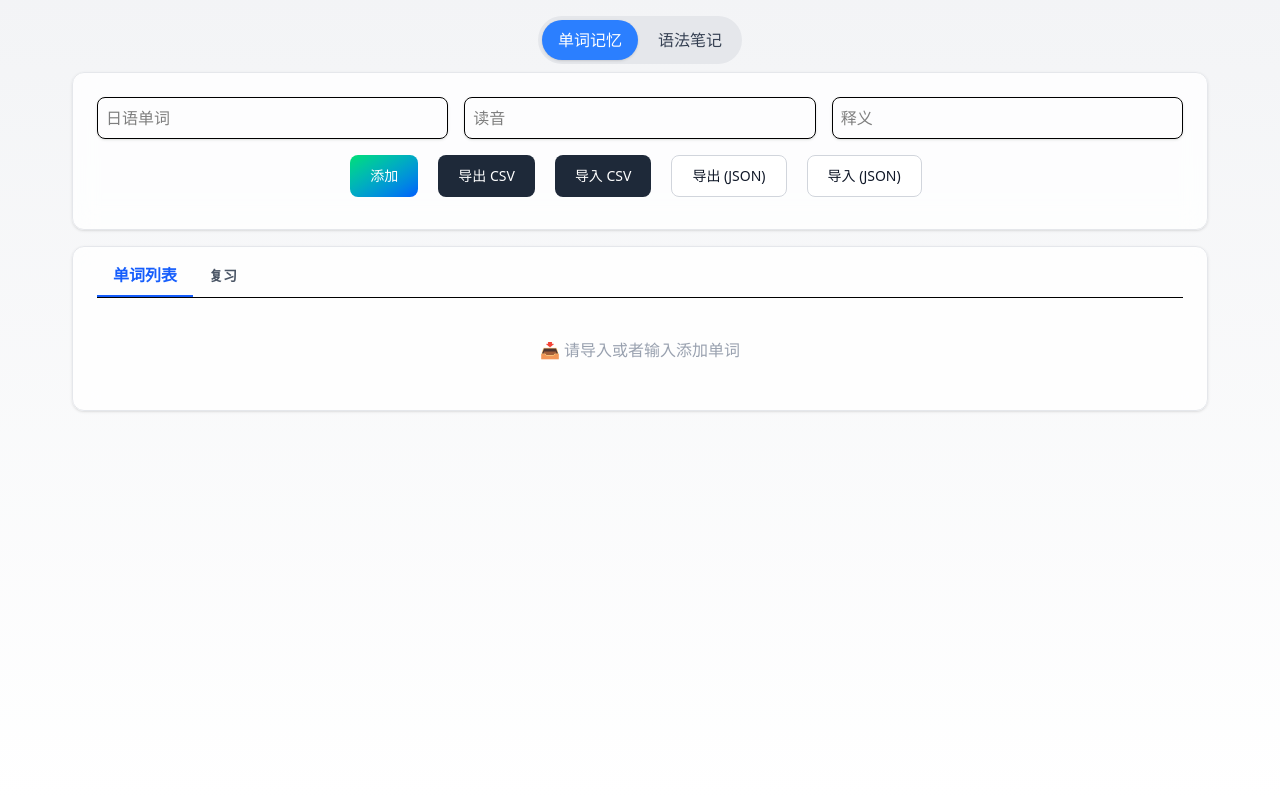
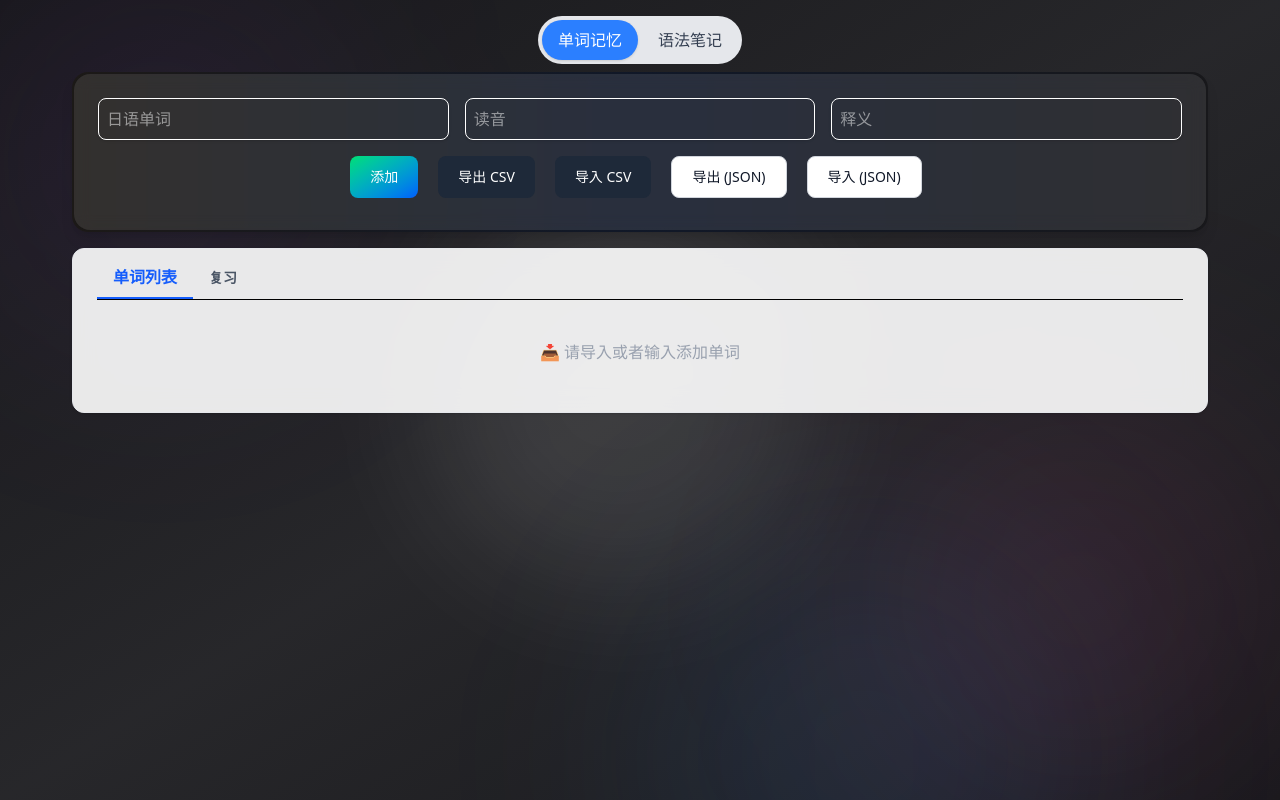
Before and after one commit to lomodd/japanese-vocab-trainer, a React (Vite) app: page / in a window 1280 px wide. Built offline with nearby package versions, Linux system fonts and the light colour scheme.

Commit message:
dark mode

```diff
--- a/src/App.jsx
+++ b/src/App.jsx
@@ -6,7 +6,20 @@ export default function App() {
   const [activeModule, setActiveModule] = useState('word'); // 'words' 或 'grammar'
 
   return (
-    <div className="min-h-screen bg-gradient-to-b from-gray-100 to-white">
+<div className="min-h-screen bg-zinc-900 relative overflow-hidden">
+  {/* 深色渐变底色 */}
+  <div className="absolute inset-0 bg-gradient-to-br from-zinc-900 via-zinc-800 to-zinc-900"></div>
+
+  {/* 光斑层 */}
+  <div className="absolute top-1/4 left-1/3 w-96 h-96 bg-white/10 rounded-full blur-3xl"></div>
+  <div className="absolute top-2/3 left-2/4 w-[28rem] h-[28rem] bg-blue-400/10 rounded-full blur-[100px]"></div>
+  <div className="absolute top-0 left-0 w-[20rem] h-[20rem] bg-purple-500/10 rounded-full blur-[120px]"></div>
+  <div className="absolute bottom-0 right-0 w-[25rem] h-[25rem] bg-pink-400/10 rounded-full blur-[120px]"></div>
+
+  {/* 内容区域 */}
+  <div className="relative z-10 ">
+    {/* 这里放你的内容 */}
+
       <div className="max-w-6xl mx-auto rounded-2xl p-2">
           {/* 顶部标题和模块切换 */}
         <div className="flex justify-center my-2">
@@ -37,9 +50,12 @@ export default function App() {
 
         {/* 模块内容 */}
         <div className="transition-opacity duration-500" key={activeModule}>
-          {activeModule === 'word' ? <WordModule /> : <GrammarModule />}
+          {activeModule === 'word' ?
+          <WordModule /> : <GrammarModule />}
         </div>
       </div>
-    </div>
+  </div>
+</div>
+
   );
 }
--- a/src/GrammarModule.jsx
+++ b/src/GrammarModule.jsx
@@ -235,23 +235,23 @@ const nextImport = () => {
   return (
     <div>
       {/* 表单 */}
-      <div className="bg-gray-50 border border-gray-200 rounded-xl p-6 shadow-sm">
+      <div className="bg-white/5 backdrop-blur-md border border-white/10 shadow-lg rounded-2xl p-6">
         <div className="">
           <input
-            className="w-full border rounded-lg p-2 mb-3"
+            className="w-full rounded-xl p-3 mb-4 bg-black border border-gray-600 focus:border-blue-500 focus:outline-none text-white placeholder-gray-4003"
             placeholder="语法标题"
             value={form.title}
             onChange={(e) => setForm({ ...form, title: e.target.value })}
           />
           <textarea
-            className="w-full border rounded-lg p-2 mb-3"
+            className="w-full rounded-xl p-3 mb-4 bg-black border border-gray-600 focus:border-blue-500 focus:outline-none text-white placeholder-gray-400"
             placeholder="语法内容"
             rows={3}
             value={form.content}
             onChange={(e) => setForm({ ...form, content: e.target.value })}
           />
           <textarea
-            className="w-full border rounded-lg p-2 mb-3"
+            className="w-full rounded-xl p-3 mb-4 bg-black border border-gray-600 focus:border-blue-500 focus:outline-none text-white placeholder-gray-400"
             placeholder="例句"
             rows={2}
             value={form.example}
@@ -317,7 +317,7 @@ const nextImport = () => {
       </div>
 
       {/*主块区 语法列表 */}
-<div class="backdrop-blur-md bg-white/80 border border-gray-200 rounded-xl px-6 py-2 mt-4 shadow-sm">
+<div class="backdrop-blur-md bg-white/90 border border-gray-200 rounded-xl px-6 py-2 mt-4 shadow-sm">
 
       {/* 列表：每项默认限高，点击展开 */}
       <div className="rounded p-4">
--- a/src/WordModule.jsx
+++ b/src/WordModule.jsx
@@ -516,26 +516,26 @@ const nextImport = () => {
   return (
     <div>
       {/* 表单区域 */}
-<div class="backdrop-blur-md bg-white/80 border border-gray-200 rounded-xl p-6 shadow-sm">
-
+<div className="relative rounded-2xl p-[2px] bg-gradient-to-r from-stone-900 via-gray-900 to-zinc-900 shadow-lg">
+  <div className="bg-white/10 rounded-2xl p-6 backdrop-blur-sm">
         <div className="grid grid-cols-1 md:grid-cols-3 gap-4 mb-4">
           <input
             ref={wordInputRef}
-            className="w-full border rounded-lg p-2 shadow-sm focus:ring-2 focus:ring-blue-400 focus:outline-none"
+            className="w-full border rounded-lg p-2 shadow-sm focus:ring-2 focus:ring-blue-400 focus:outline-none text-white placeholder-gray-4003"
             placeholder="日语单词"
             value={form.word}
             onChange={(e) => setForm({ ...form, word: e.target.value })}
             onKeyDown={handleKeyDown}
           />
           <input
-            className="w-full border rounded-lg p-2 shadow-sm focus:ring-2 focus:ring-blue-400 focus:outline-none"
+            className="w-full border rounded-lg p-2 shadow-sm focus:ring-2 focus:ring-blue-400 focus:outline-none text-white placeholder-gray-4003"
             placeholder="读音"
             value={form.reading}
             onChange={(e) => setForm({ ...form, reading: e.target.value })}
             onKeyDown={handleKeyDown}
           />
           <input
-            className="w-full border rounded-lg p-2 shadow-sm focus:ring-2 focus:ring-blue-400 focus:outline-none"
+            className="w-full border rounded-lg p-2 shadow-sm focus:ring-2 focus:ring-blue-400 focus:outline-none text-white placeholder-gray-4003"
             placeholder="释义"
             value={form.meaning}
             onChange={(e) => setForm({ ...form, meaning: e.target.value })}
@@ -557,10 +557,11 @@ const nextImport = () => {
             onClick={() => backupInputRef.current.click()}>导入 (JSON)</button>
           <input type="file" accept=".json" ref={backupInputRef} style={{ display: 'none' }} onChange={(e) => { if (e.target.files.length > 0) { importJSON(e.target.files[0]); e.target.value = ""; } }} />
         </div>
-      </div>
-
+    {/* 内容 */}
+  </div>
+</div>
       {/*主块区 单词列表 和 复习 */}
-<div class="backdrop-blur-md bg-white/80 border border-gray-200 rounded-xl px-6 py-2 mt-4 shadow-sm">
+<div class="backdrop-blur-md bg-white/90 border border-gray-200 rounded-xl px-6 py-2 mt-4 shadow-sm">
 
       {/* 内部 Tab */}
       <div className="flex border-b">
@@ -597,7 +598,7 @@ const nextImport = () => {
       )}
 
       {activeTab === 'review' && (
-        <div className="bg-gray-50 rounded p-4">
+        <div className="rounded p-4">
           <div className="text-sm mb-4 text-gray-600">
             {reviewOnlyWrong ? `❌ 复习范围：错题本（共 ${Object.keys(wrongBook).length} 个）` : `📚 复习范围：全部单词（共 ${words.length} 个）`}
           </div>
```
